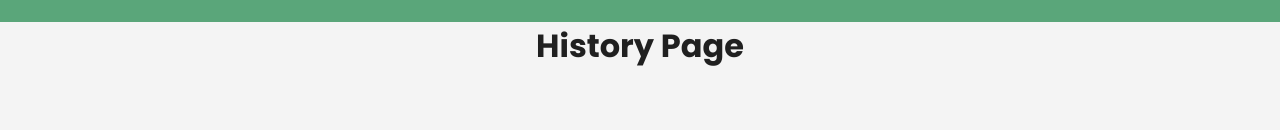
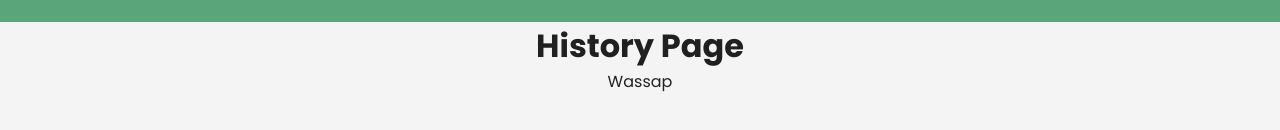
Before and after one commit to IamMarkReyRonolo/feedbACTS-on-the-go-frontned, a Vue app: page /admin/history in a window 1280 px wide. Shown: the part 178-308 px from the top of the page. Built offline with nearby package versions, Linux system fonts and the light colour scheme.

Commit message:
add history page sample

```diff
--- a/src/components/AdminPageComponents/MainComponents/HistoryPage.vue
+++ b/src/components/AdminPageComponents/MainComponents/HistoryPage.vue
@@ -1,6 +1,7 @@
 <template>
 	<div class="teacherPageCon">
 		<h1>History Page</h1>
+		<p>Wassap</p>
 	</div>
 </template>
 
```
